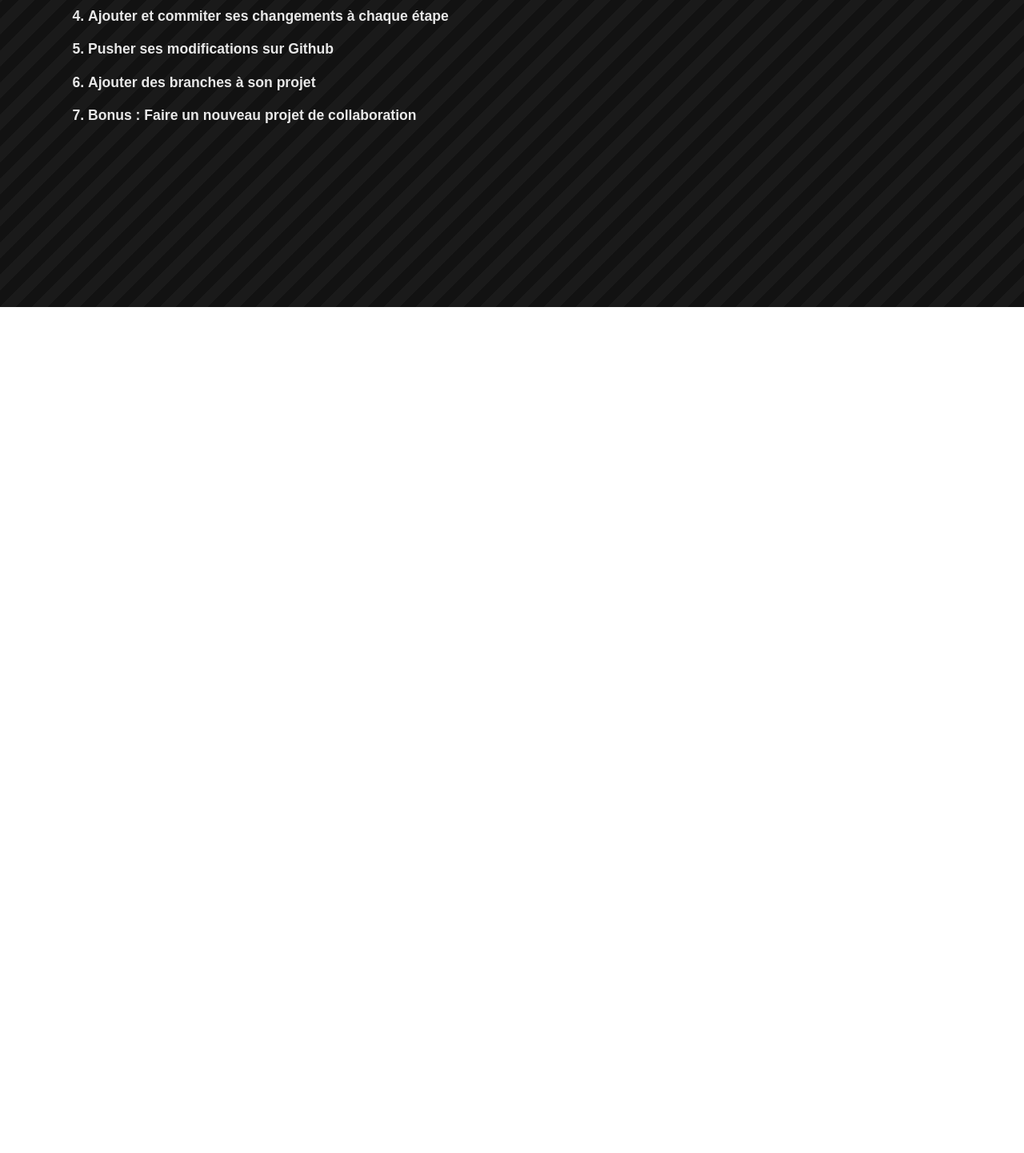
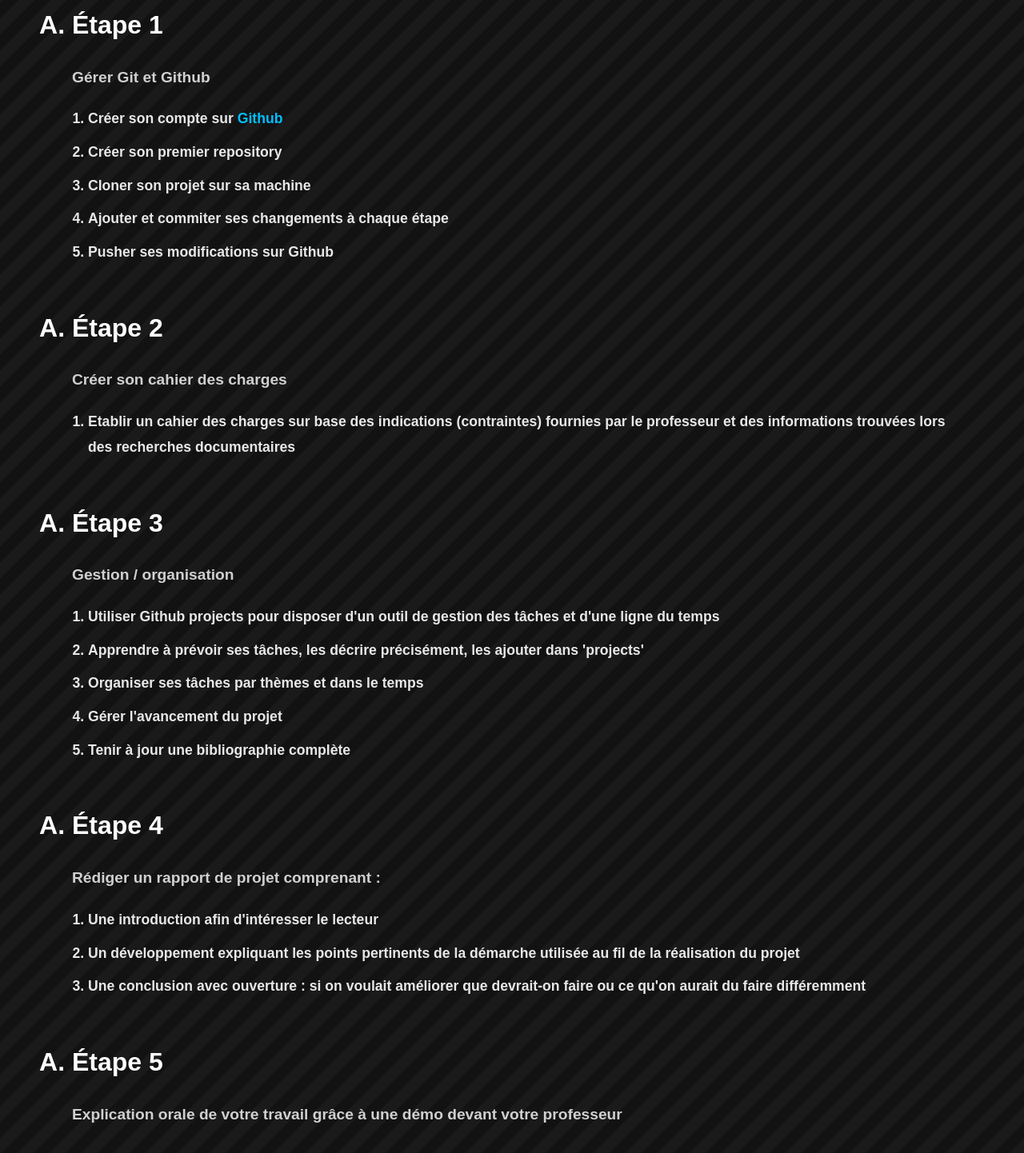
Before and after one commit to baudbea/PromoSiepAsty, a plain HTML site: page PROJET/annee5.html in a window 1280 px wide. Shown: the part 416-1858 px from the top of the page at 80% size. Before the commit the page ends 800 px from the top, so only its background shows below. Drawn offline with Linux system fonts and the light colour scheme.

Commit message:
ajout contenu UAA9

```diff
--- a/PROJET/annee5.html
+++ b/PROJET/annee5.html
@@ -117,6 +117,15 @@
 
   <main class="pagesCours">
     <ol type="A" class="listeTypeAlphabet">
+      <li>Étape 0
+        <p>Choisir un sujet</p>
+        <ol class="listeTypeDecimal">
+          <li>Choisir un thème de projet parmi ceux proposés par le professeur</li>
+          <li>Se documenter sur ce sujet</li>
+        </ol>
+      </li>
+    </ol>
+    <ol type="A" class="listeTypeAlphabet">
       <li>Étape 1
         <p>Gérer Git et Github</p>
         <ol class="listeTypeDecimal">
@@ -126,9 +135,42 @@
           <li>Cloner son projet sur sa machine</li>
           <li>Ajouter et commiter ses changements à chaque étape</li>
           <li>Pusher ses modifications sur Github</li>
-          <li>Ajouter des branches à son projet</li>
-          <li>Bonus : Faire un nouveau projet de collaboration</li>
         </ol>
+      </li>
+    </ol>
+    <ol type="A" class="listeTypeAlphabet">
+      <li>Étape 2
+        <p>Créer son cahier des charges</p>
+        <ol class="listeTypeDecimal">
+          <li>Etablir un cahier des charges sur base des indications (contraintes) fournies par le professeur et des informations trouvées lors des recherches documentaires</li>
+        </ol>
+      </li>
+    </ol>
+    <ol type="A" class="listeTypeAlphabet">
+      <li>Étape 3
+        <p>Gestion / organisation</p>
+        <ol class="listeTypeDecimal">
+          <li>Utiliser Github projects pour disposer d'un outil de gestion des tâches et d'une ligne du temps</li>
+          <li>Apprendre à prévoir ses tâches, les décrire précisément, les ajouter dans 'projects'</li>
+          <li>Organiser ses tâches par thèmes et dans le temps</li>
+          <li>Gérer l'avancement du projet</li>
+          <li>Tenir à jour une bibliographie complète</li>
+        </ol>
+      </li>
+    </ol>
+    <ol type="A" class="listeTypeAlphabet">
+      <li>Étape 4
+        <p>Rédiger un rapport de projet comprenant : </p>
+        <ol class="listeTypeDecimal">
+          <li>Une introduction afin d'intéresser le lecteur</li>
+          <li>Un développement expliquant les points pertinents de la démarche utilisée au fil de la réalisation du projet</li>
+          <li>Une conclusion avec ouverture : si on voulait améliorer que devrait-on faire ou ce qu'on aurait du faire différemment</li>
+        </ol>
+      </li>
+    </ol>
+    <ol type="A" class="listeTypeAlphabet">
+      <li>Étape 5
+        <p>Explication orale de votre travail grâce à une démo devant votre professeur </p>
       </li>
     </ol>
   </main>
```
